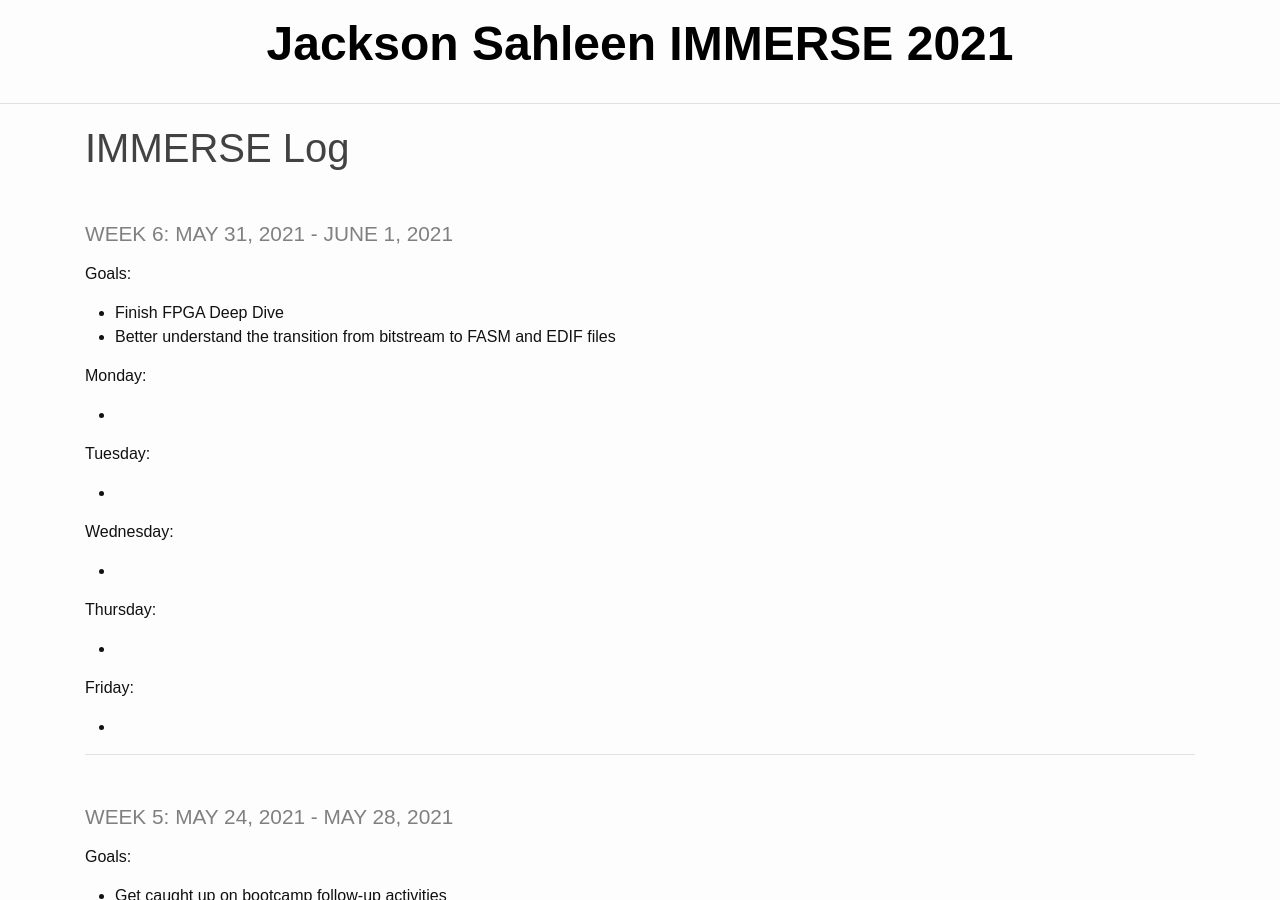
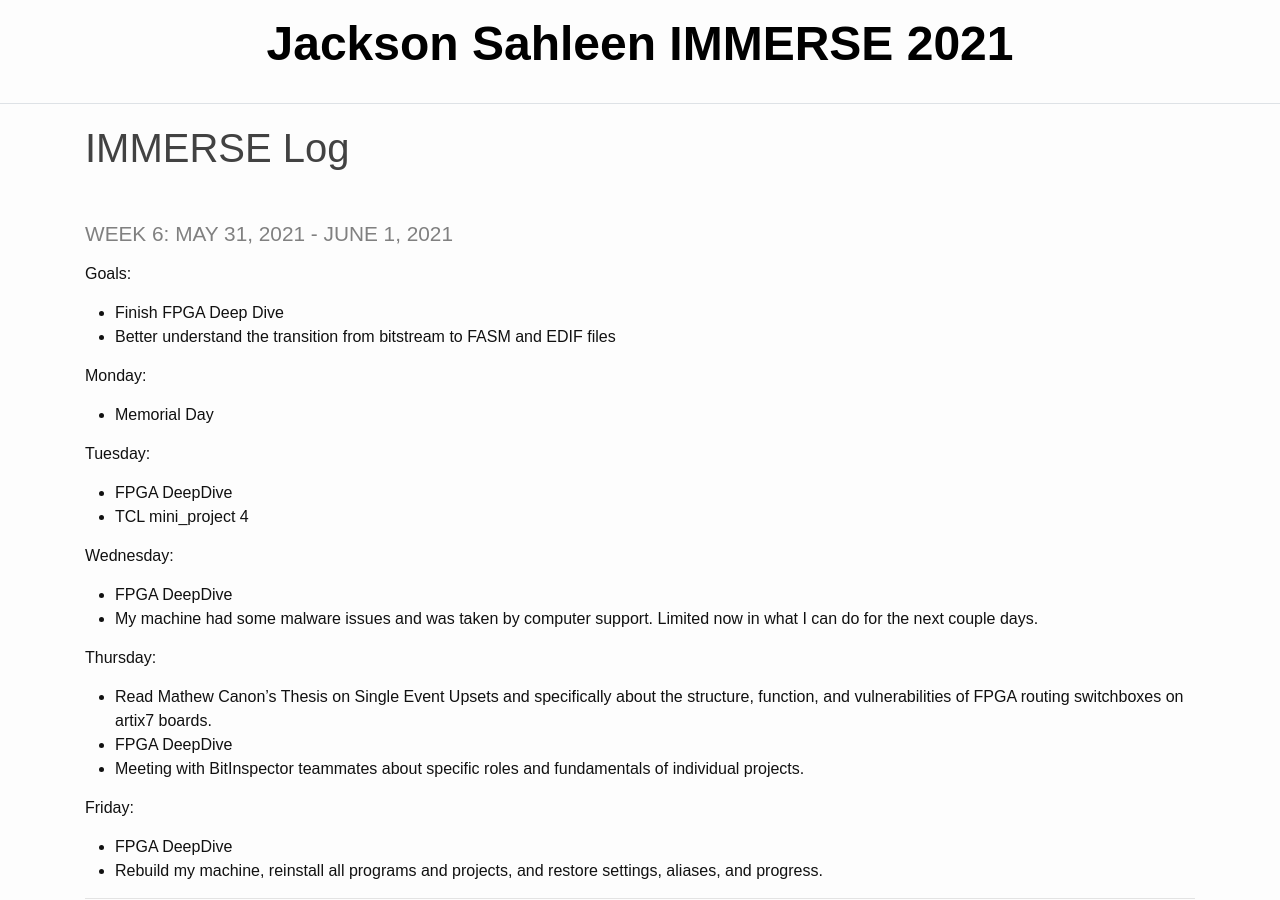
Before and after one commit to JacksonSahleen/IMMERSE_2021_log, a Jekyll site: the page built from _pages/log.md, in a window 1280 px wide and 900 px high. Built offline with Jekyll 4.4.1, drawn with Linux system fonts in a browser that asks for light colours.

```diff
--- a/_pages/log.md
+++ b/_pages/log.md
@@ -12,23 +12,28 @@ title: IMMERSE Log
 
 **Monday**:
 
--
+- Memorial Day
 
 **Tuesday**:
 
--
+- FPGA DeepDive
+- TCL mini_project 4
 
 **Wednesday**:
 
--
+- FPGA DeepDive
+- My machine had some malware issues and was taken by computer support. Limited now in what I can do for the next couple days.
 
 **Thursday**:
 
--
+- Read Mathew Canon's Thesis on Single Event Upsets and specifically about the structure, function, and vulnerabilities of FPGA routing switchboxes on artix7 boards.
+- FPGA DeepDive
+- Meeting with BitInspector teammates about specific roles and fundamentals of individual projects.
 
 **Friday**:
 
--
+- FPGA DeepDive
+- Rebuild my machine, reinstall all programs and projects, and restore settings, aliases, and progress.
 
 ----
 
```
Also changed, not shown: Gemfile.lock.
